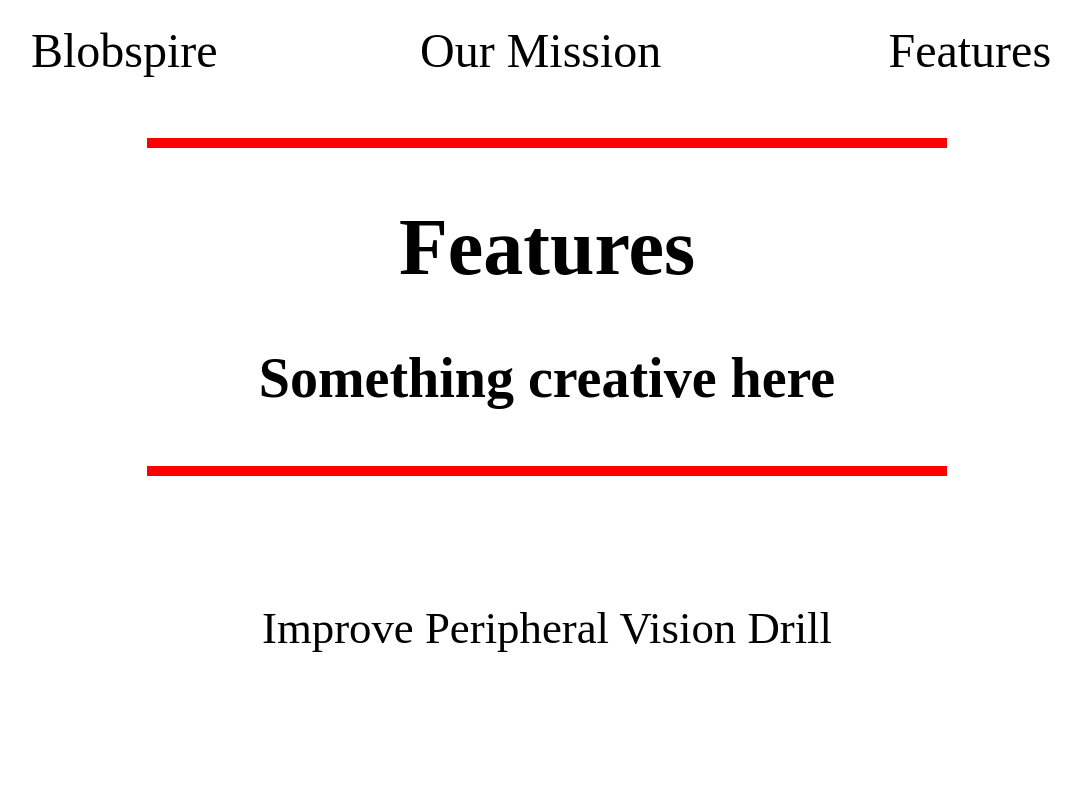
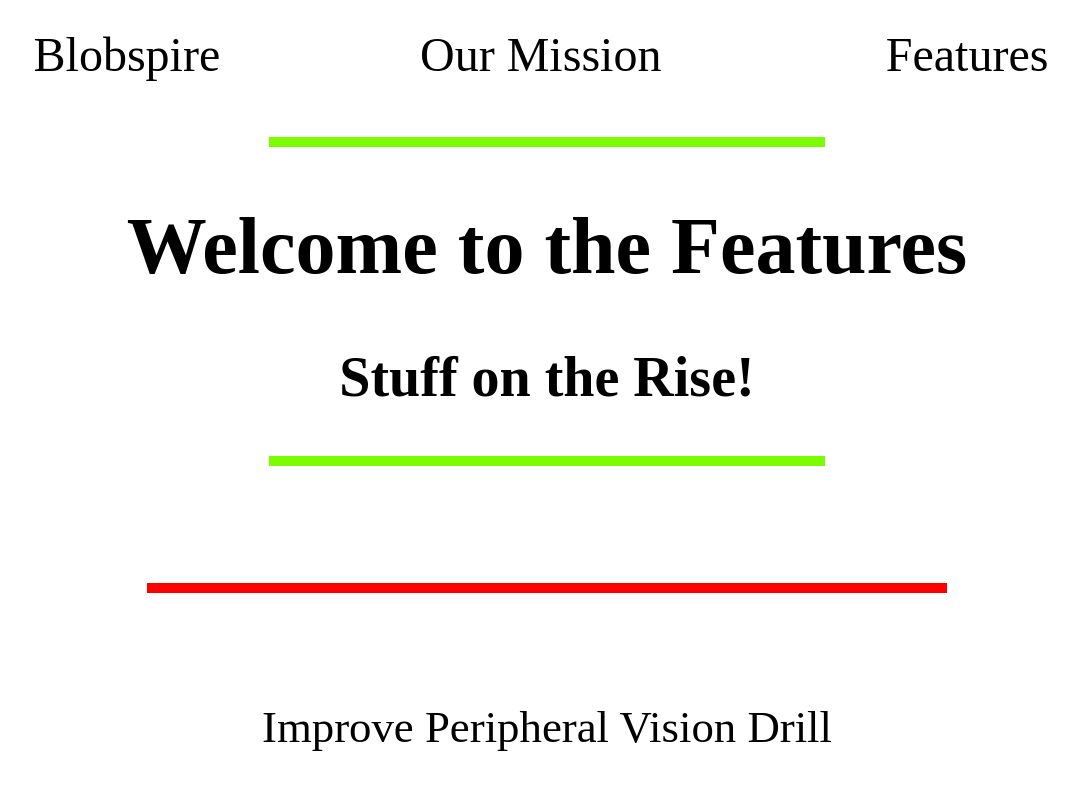
Before and after one commit to blobspire/blobspire.github.io, a Jekyll site: the page features/index.html, which Jekyll copies as it is, in a window 1280 px wide. Shown: the top 790 px of the page, without its empty margins (93-1174 px from the left). Built offline with Jekyll 4.4.1, drawn with Linux system fonts in a browser that asks for light colours.

Commit message:
massively update cosmetic features page - moving bars

```diff
--- a/features/index.html
+++ b/features/index.html
@@ -46,8 +46,8 @@
     margin: 0;
     padding: 0;
     overflow: hidden;
-    border: 1px solid #FFFFFF;
-    background-color: #FFFFFF;
+    border: 5px solid white;
+    background-color: white;
 }
 
 li {
@@ -74,23 +74,40 @@
 
 #colorType {
     color: black;
-    -webkit-animation: mymove 5s infinite; /* Chrome, Safari, Opera */
-    animation: mymove 5s infinite;
+}
+
+#bar {
+    margin:auto;
+    text-align:center;
+    width: 33vw;
+    height: 10px;
+    background-color: blue;
+    position: relative;
+    -webkit-animation-name: bar; /* Chrome, Safari, Opera */
+    -webkit-animation-duration: 8s; /* Chrome, Safari, Opera */
+    animation-name: bar;
+    animation-duration: 5s;
+    animation-iteration-count: infinite;
 }
 
 /* Chrome, Safari, Opera */
-@-webkit-keyframes mymove {
-    50% {color: black;} <!-- one that changes (same with below) -->
+@-webkit-keyframes bar {
+    0%   {background-color: lawngreen; width: 43vw;}
+    50%  {background-color: lawngreen; width: 67vw;}
+    100% {background-color: lawngreen; width: 43vw;}
 }
 
 /* Standard syntax */
-@keyframes mymove {
-    50% {color: black;}
+@keyframes bar {
+    0%   {background-color: lawngreen; width: 43vw;}
+    50%  {background-color: lawngreen; width: 67vw;}
+    100% {background-color: lawngreen; width: 43vw;}
+
 }
 
 </style>
 </head>
-<body>
+<body style="background-color: white;">
 
 <ul>
   <li style="float:left;width:33%;"><a id="colorType" href="https://blobspire.github.io">Blobspire</a></li>
@@ -101,12 +118,21 @@
 <br>
 <br>
 
-<form id="reload">
-<input type="image" src="redSquareArt.png" onclick="" align="middle" width="800" height="10" />
-</form>
+<div id="bar"></div>
 
-<h1 align="center">Features</h1>
-<h2 align="center">Something creative here</h2>
+
+<h1 align="center">Welcome to the Features</h1>
+<h2 align="center">Stuff on the Rise!</h2>
+
+<div id="bar"></div>
+
+
+<br>
+<br>
+<br>
+<br>
+<br>
+<br>
 
 <form id="reload">
 <input type="image" src="redSquareArt.png" onclick="" align="middle" width="800" height="10" />
@@ -118,12 +144,21 @@
 <br>
 <br>
 <br>
-<br>
 
 <div style="text-align:center">
 <a id="featureOption" href="https://blobspire.github.io/features/peripheralvisiondrill" target="_blank">Improve Peripheral Vision Drill</a>
+<br>
+<br>
 
 </div>
 
+
+<br>
+<br>
+<br>
+<br>
+<br>
+<br>
+
 </body>
 </html>
```
